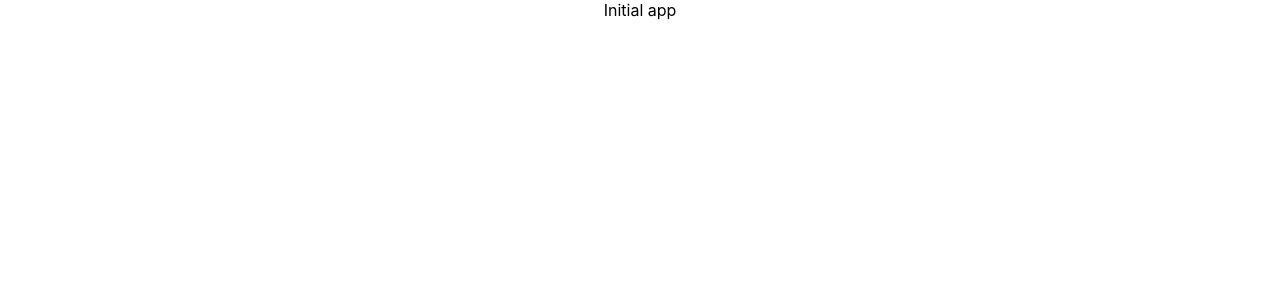
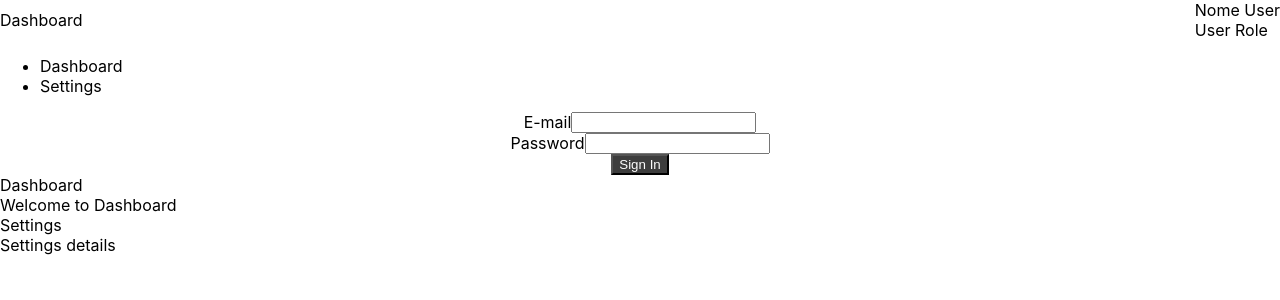
Before and after one commit to matheusabr/react-ts-dashboard, a React (Create React App) app: page / in a window 1280 px wide. Shown: the top 300 px of the page. Built offline with nearby package versions, Linux system fonts and the light colour scheme.

Commit message:
layout(App): show pages and add elements

```diff
--- a/src/App.css
+++ /dev/null
@@ -1,3 +0,0 @@
-.App {
-  text-align: center;
-}
--- a/src/App.tsx
+++ b/src/App.tsx
@@ -1,10 +1,20 @@
-import React from 'react';
-import './App.css';
+import React from "react";
+
+import Header from "./components/Header";
+import MenuDrawer from "./components/MenuDrawer";
+
+import LoginPage from "./pages/Login";
+import DashboardPage from "./pages/Dashboard";
+import SettingsPage from "./pages/Settings";
 
 function App() {
   return (
     <div className="App">
-      <span>Initial app</span>
+      <Header />
+      <MenuDrawer activePageId={1} />
+      <LoginPage />
+      <DashboardPage />
+      <SettingsPage />
     </div>
   );
 }
```
